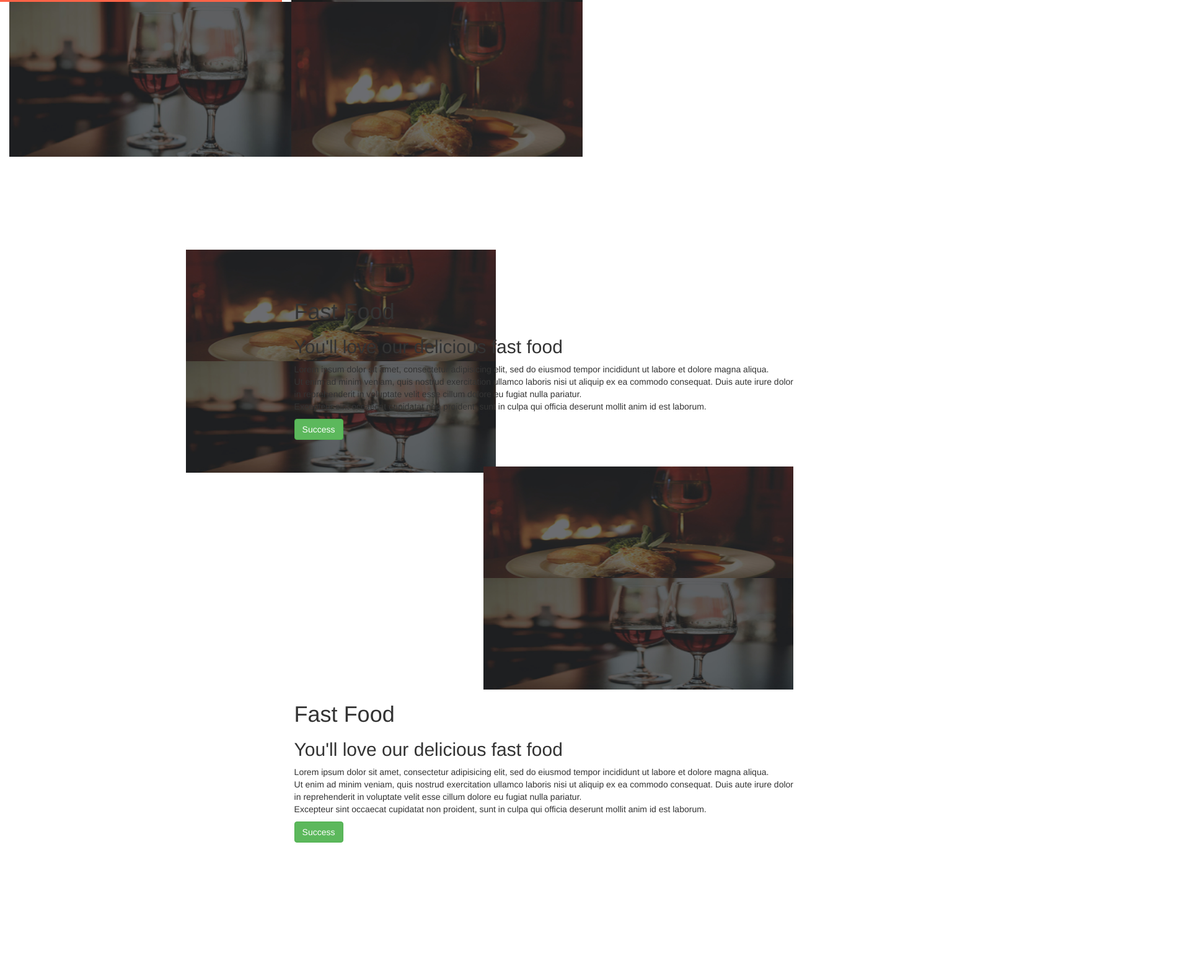
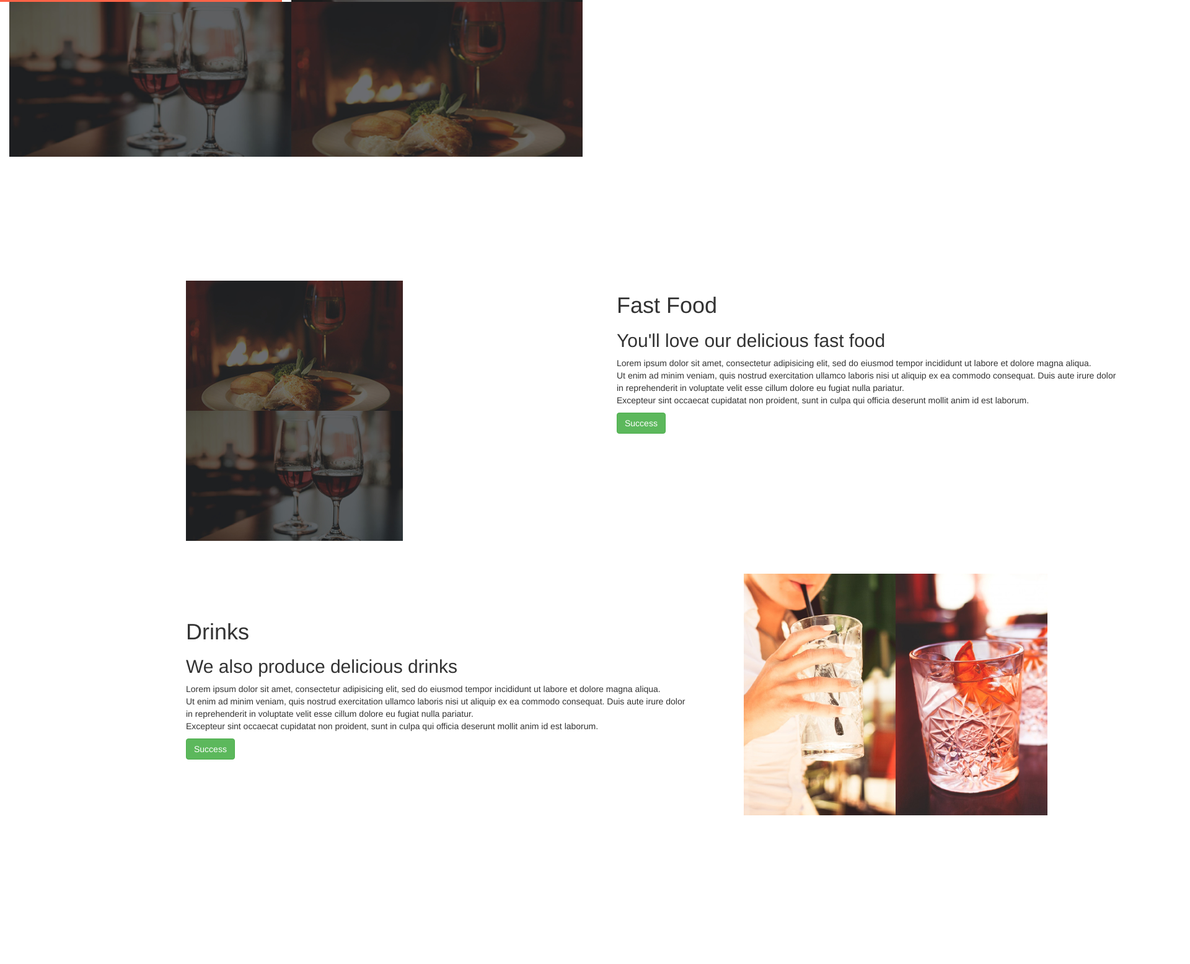
Before and after one commit to ahmo10/anita-s-hotel, a plain HTML site: page index.html in a window 1280 px wide. Shown: the part 997-2553 px from the top of the page at 62% size, 1920 px wide, since content can reach past the window. Drawn offline with nearby package versions, Linux system fonts and the light colour scheme.

Commit message:
added fast food and drinks section

```diff
--- a/css/index.css
+++ b/css/index.css
@@ -1,6 +1,9 @@
 body{
   margin: 0px;
   padding: 0px;
+  max-width: 100%;
+  overflow-y: scroll;
+  overflow-x:hidden;
 
 }
 .landingPage{
@@ -38,20 +41,30 @@ h1 span{
 .happyTimeCol{
   background-color: tomato;
 }
-.boxModel{
-  height: 500px;
-  margin-top: 150px;
-  margin-left: 300px;
+.wholeBoxModel{
+  height: 570px;
+  position: relative;
+  top: 200px;
+  left: 300px;
 }
-.boxModel img{
-  width: 500px;
-  height: 180px;
+.fBoxModel{
+  height: 100px;
+  width: 300px;
 }
-.sBoxModel{
-  float: right;
+.fBoxModelText{
   position: relative;
+  left: 600px;
+  top: -100px;
+}
+.boxModel2{
+  margin-top: 200px;
+}
+.sBoxModelText{
+
+}
+.sBoxModelImg{
+  position: relative;
+  left: 900px;
   top: -300px;
+  width: 950px;
 }
-.btn-success{
-  background-color:clear
-}
--- a/index.html
+++ b/index.html
@@ -43,6 +43,7 @@
   </div>
 </div>
 </div>
+<div class="wholeBoxModel">
 <div class="boxModel">
   <div class="fBoxModel">
     <div class="row">
@@ -61,7 +62,7 @@
 </div>
   </div>
 
-  <div class="sBoxModel">
+  <div class="fBoxModelText">
   <h1>Fast Food</h1>
   <h2>You'll love our delicious fast food</h2>
   <p>Lorem ipsum dolor sit amet, consectetur adipisicing elit, sed do eiusmod tempor incididunt ut labore et dolore magna aliqua.</br>
@@ -74,33 +75,28 @@
 
 
 
-<div class="boxModel">
-  <div class="sBoxModel">
-    <div class="row">
-    <div class="col-md-4">
-      <div class="row">
-        <div class="col-md-12 ">
-            <img src="img/foodtop/dinner.jpg">
-      </div>
-    </div>
-      <div class="row">
-      <div class="col-md-12">
-        <img src="img/foodtop/lunch.jpg">
-      </div>
-    </div>
-  </div>
-</div>
-  </div>
-
-  <div class="sBoxModel">
-  <h1>Fast Food</h1>
-  <h2>You'll love our delicious fast food</h2>
+<div class="boxModel2">
+  <div class="sBoxModelText">
+  <h1>Drinks</h1>
+  <h2>We also produce delicious drinks</h2>
   <p>Lorem ipsum dolor sit amet, consectetur adipisicing elit, sed do eiusmod tempor incididunt ut labore et dolore magna aliqua.</br>
      Ut enim ad minim veniam, quis nostrud exercitation ullamco laboris nisi ut aliquip ex ea commodo consequat. Duis aute irure dolor</br>
      in reprehenderit in voluptate velit esse cillum dolore eu fugiat nulla pariatur.</br>
      Excepteur sint occaecat cupidatat non proident, sunt in culpa qui officia deserunt mollit anim id est laborum.</p>
      <button type="button" class="btn btn-success">Success</button>
   </div>
+
+  <div class="sBoxModelImg">
+    <div class="row">
+    <div class="col-md-3">
+      <img src="img/drink1.jpg">
+      </div>
+      <div class="col-md-3">
+        <img src="img/drink2.jpg">
+    </div>
+  </div>
 </div>
+</div>
+
   </body>
 </html>
```
